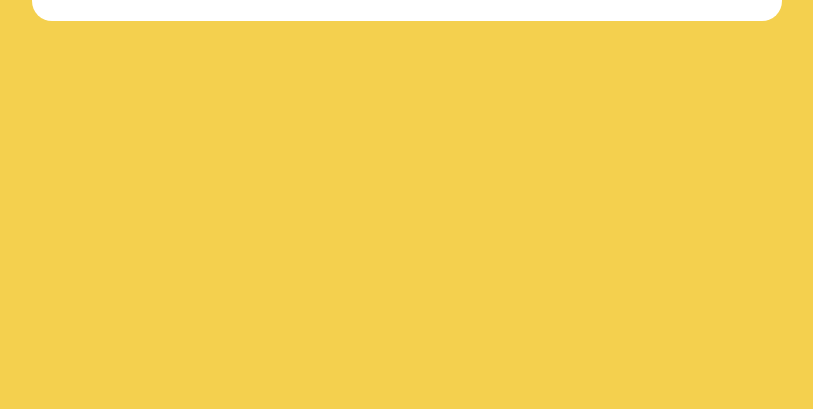
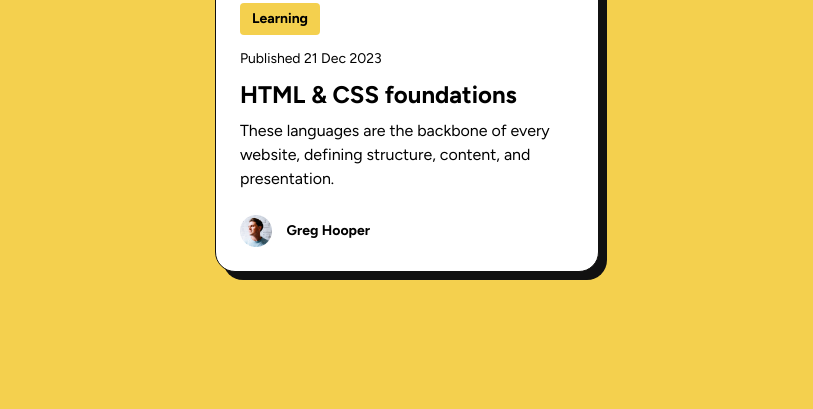
Before and after one commit to axmedov-ilmudiyor/blog-preview-card, a plain HTML site: page index.html in a window 1280 px wide. Shown: the part 391-800 px from the top of the page, without its empty margins (233-1046 px from the left). Drawn offline with Linux system fonts and the light colour scheme.

Commit message:
css styling and project done

```diff
--- a/assets/css/style.css
+++ b/assets/css/style.css
@@ -8,22 +8,78 @@
 
 body {
   font-family: "Figtree", sans-serif;
-  background-color: #F4D04E;
+  background-color: #f4d04e;
 }
 
-.main__section-wrapper{
+.main__section-wrapper {
   display: flex;
   justify-content: center;
+  align-items: center;
+  line-height: 150%;
+  height: 100vh;
 }
 
-.main__section-card{
+.main__section-card {
+  max-width: 384px;
   display: flex;
   flex-direction: column;
   padding: 24px;
   background-color: #ffffff;
   border-radius: 20px;
+  border: 1px solid #111;
+  box-shadow: 8px 8px #111;
 }
 
-.main__section-card__img{
+.main__section-card__content {
+  display: flex;
+  flex-direction: column;
+  align-items: start;
+}
+
+.main__section-card__img {
+  width: 336px;
+  height: 200px;
   border-radius: 10px;
+  margin-bottom: 24px;
 }
+
+.main__section-card__name {
+  font-size: 14px;
+  font-weight: 700;
+  padding: 4px 12px;
+  background-color: #f4d04e;
+  border-radius: 4px;
+  margin-bottom: 12px;
+}
+
+.main__section-card__time {
+  margin-bottom: 12px;
+  font-size: 14px;
+}
+
+.main__section-card__title {
+  font-size: 24px;
+  font-family: 700;
+  margin-bottom: 12px;
+}
+
+.main__section-card__text {
+  margin-bottom: 24px;
+}
+
+.main__section-card__profile {
+  width: 100%;
+  max-width: 130px;
+  justify-content: space-between;
+  display: flex;
+  align-items: center;
+}
+
+.main__section-card__profile_photo {
+  width: 32px;
+  height: 32px;
+}
+
+.main__section-card__profile_name {
+  font-size: 14px;
+}
--- a/index.html
+++ b/index.html
@@ -18,7 +18,7 @@
           />
           </div>
           <div class="main__section-card__content">
-            <p class="main__section-card__toptitle">Learning</p>
+            <p class="main__section-card__name">Learning</p>
             <time class="main__section-card__time" datetime="2023-12-21">
               Published 21 Dec 2023
             </time>
@@ -27,7 +27,6 @@
               These languages are the backbone of every website, defining
               structure, content, and presentation.
             </p>
-          </div>
             <div class="main__section-card__profile">
                 <img
                   class="main__sction-card__profile_photo"
@@ -38,6 +37,7 @@
               </div>
           </div>
         </div>
+      </div>
     </main>
   </body>
 </html>
```
Lines whose indentation alone changed are shown as unchanged.
